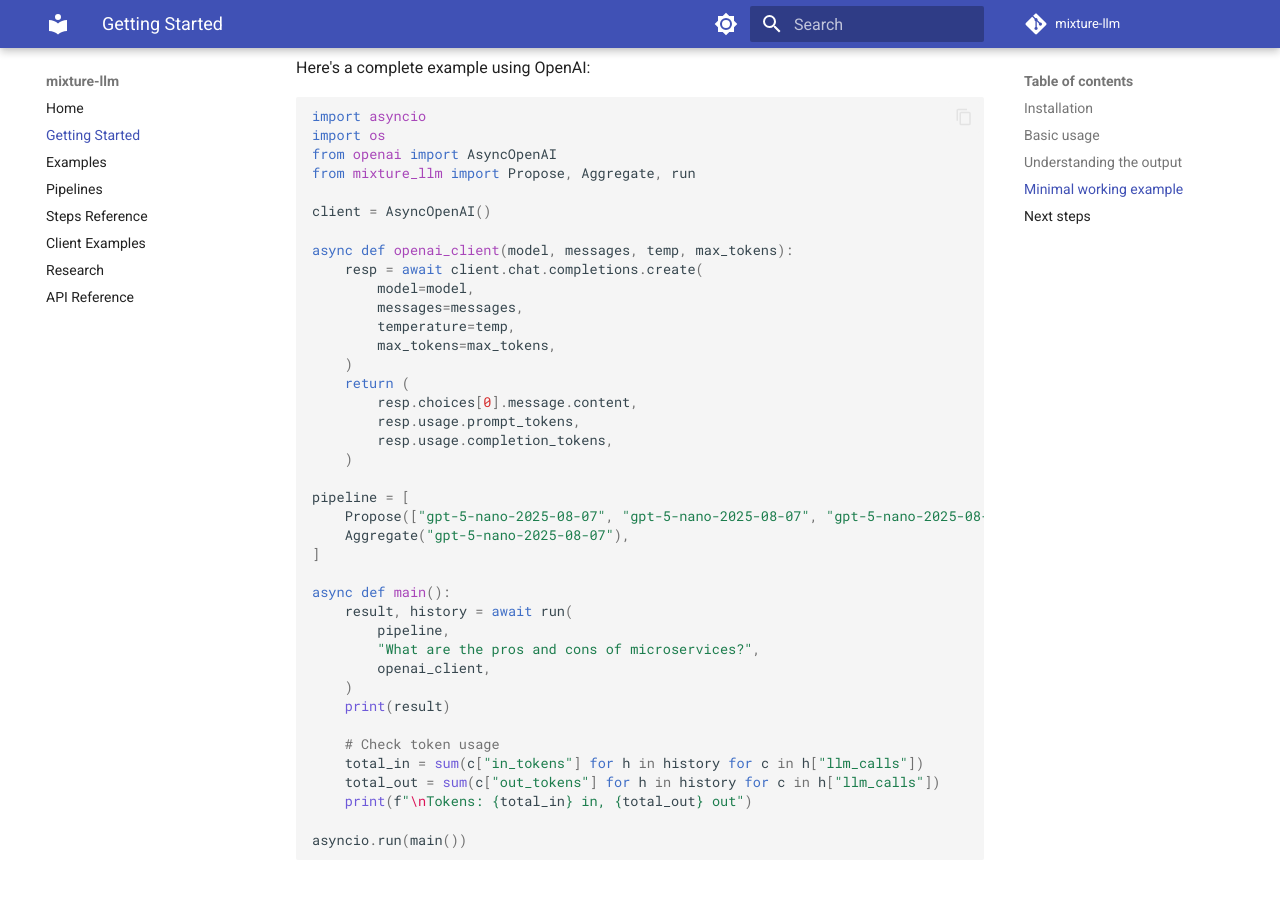
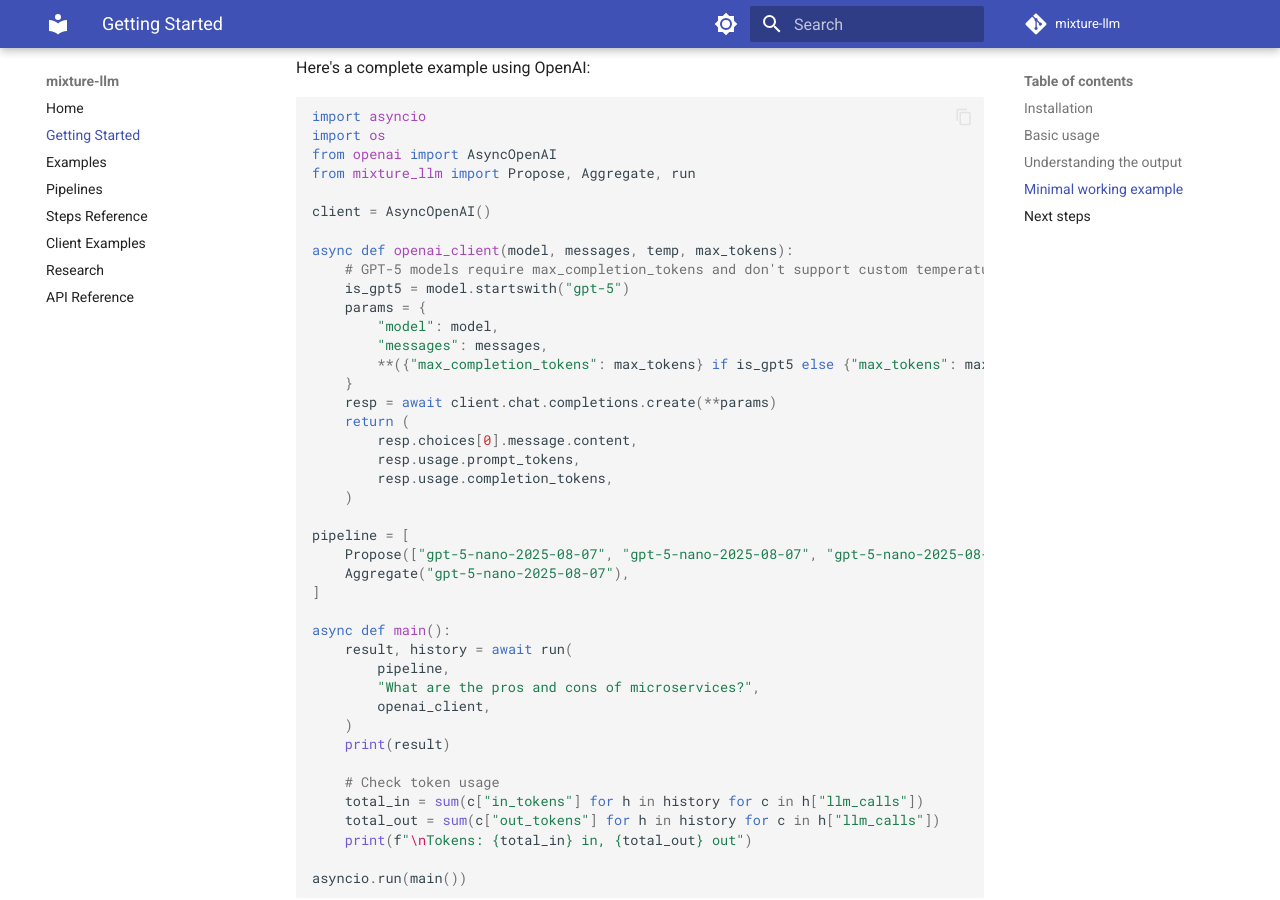
Before and after one commit to leonardosul/mixture-llm, an MkDocs documentation site: the page built from docs/getting-started.md, in a window 1280 px wide and 900 px high, scrolled down 1353 px. Built offline with MkDocs 1.6.1 and Material for MkDocs 9.7.7, drawn with Linux system fonts in a browser that asks for light colours; comment, search, counter and statistics services are not loaded.

Commit message:
fix: add GPT-5 parameter handling (max_completion_tokens, no temperature)
GPT-5 models require max_completion_tokens instead of max_tokens and
don't support custom temperature. Updated all client examples.

```diff
--- a/docs/getting-started.md
+++ b/docs/getting-started.md
@@ -69,12 +69,14 @@ from mixture_llm import Propose, Aggregate, run
 client = AsyncOpenAI()
 
 async def openai_client(model, messages, temp, max_tokens):
-    resp = await client.chat.completions.create(
-        model=model,
-        messages=messages,
-        temperature=temp,
-        max_tokens=max_tokens,
-    )
+    # GPT-5 models require max_completion_tokens and don't support custom temperature
+    is_gpt5 = model.startswith("gpt-5")
+    params = {
+        "model": model,
+        "messages": messages,
+        **({"max_completion_tokens": max_tokens} if is_gpt5 else {"max_tokens": max_tokens, "temperature": temp}),
+    }
+    resp = await client.chat.completions.create(**params)
     return (
         resp.choices[0].message.content,
         resp.usage.prompt_tokens,
```
Also changed, not shown: README.md (+5 -3 lines), docs/clients.md (+8 -6 lines), 3 other files.
